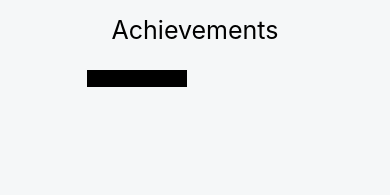
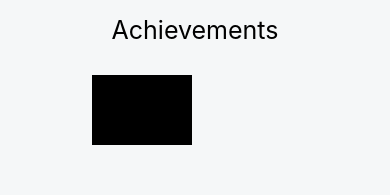
Before and after one commit to OVasconceloss/sustainability-app, a React Native app: screen /Profile in a window 390 px wide. Shown: the part 346-541 px from the top of the page. Built offline with nearby package versions, Linux system fonts and the light colour scheme.

Commit message:
:sparkles: feat: change styles of achievement component

```diff
--- a/src/components/Achievements/achievement.js
+++ b/src/components/Achievements/achievement.js
@@ -5,7 +5,7 @@ import {
 
 export default function AchievementBox() {
     return (
-        <View style={{width: 100, backgroundColor: '#000'}}>
+        <View style={{margin: 5, width: 100, height: 70, backgroundColor: '#000'}}>
             <Text>Conquista</Text>
         </View>
     )
```
